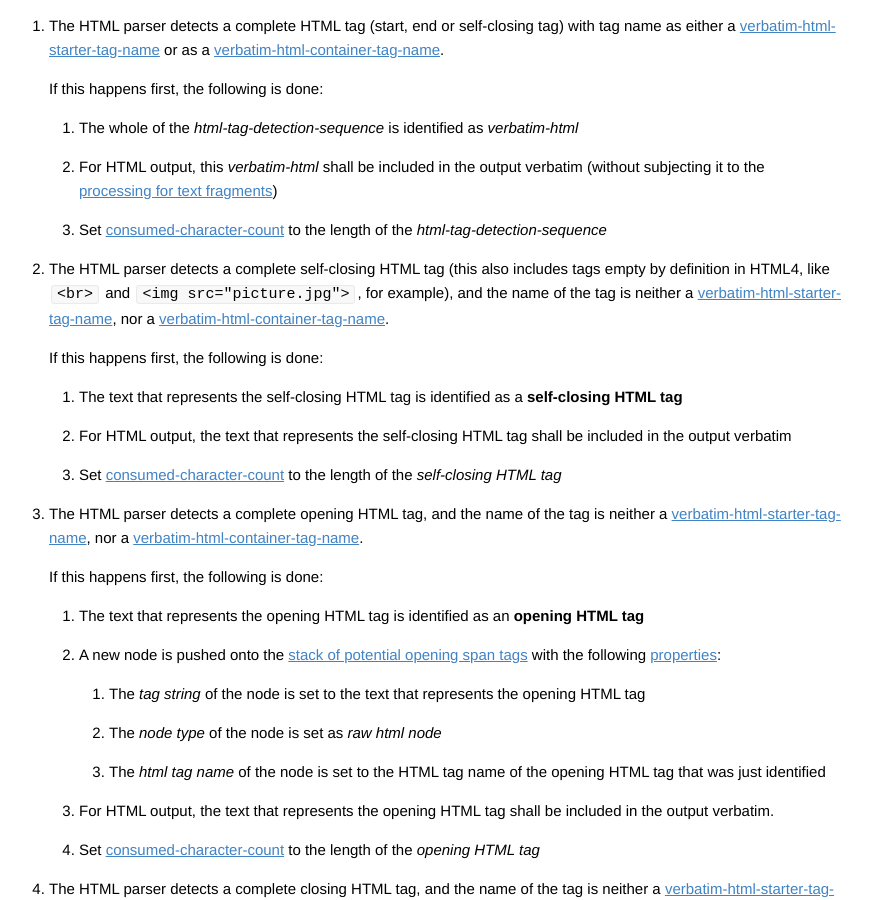
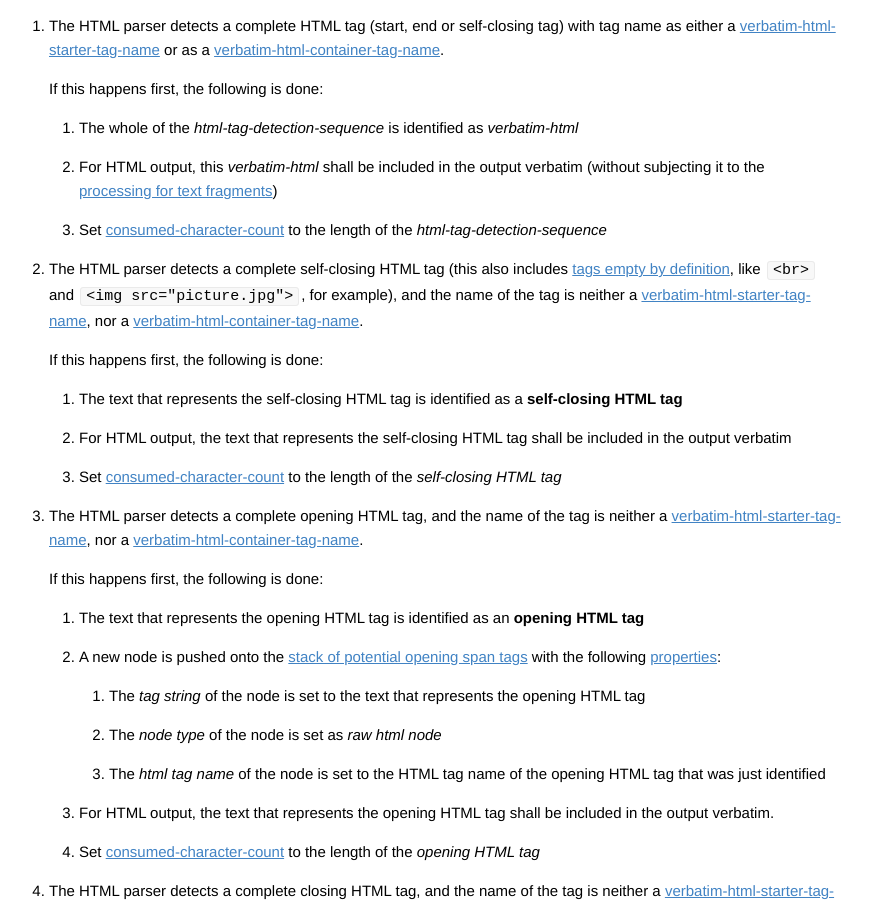
Before and after one commit to vfmd/vfmd-spec, a Jekyll site: the page built from specification.md, in a window 1280 px wide and 900 px high, scrolled down 46390 px. Shown: the whole window, without its empty margins (210-1082 px from the left). Built offline with Jekyll 4.4.1, drawn with Linux system fonts in a browser that asks for light colours; Markdown is read by kramdown in place of the engine named in the settings.

Commit message:
Empty tags are better explained by linking to the HTML spec

```diff
--- a/specification.md
+++ b/specification.md
@@ -3161,9 +3161,9 @@ time, till one of the following happens:
         _html-tag-detection-sequence_
 
  2. The HTML parser detects a complete self-closing HTML tag (this also
-    includes tags empty by definition in HTML4, like `<br>` and `<img
-    src="picture.jpg">`, for example), and the name of the tag is
-    neither a [verbatim-html-starter-tag-name], nor a
+    includes [tags empty by definition][void-tags-in-html5], like `<br>`
+    and `<img src="picture.jpg">`, for example), and the name of the tag
+    is neither a [verbatim-html-starter-tag-name], nor a
     [verbatim-html-container-tag-name].
 
     If this happens first, the following is done:
```
Also changed, not shown: other parts of specification.md (+2 -0 lines).
